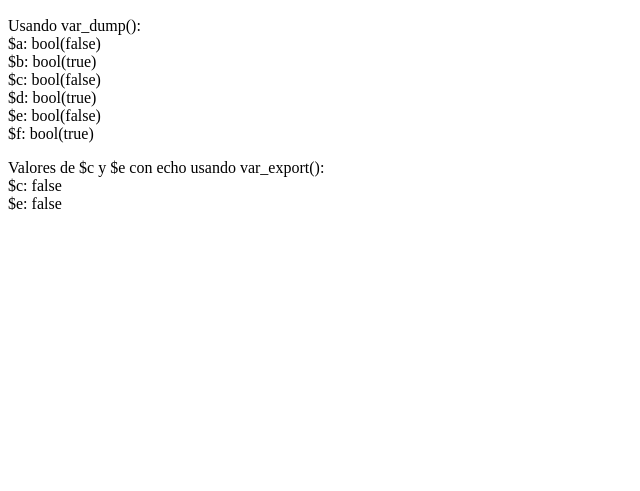
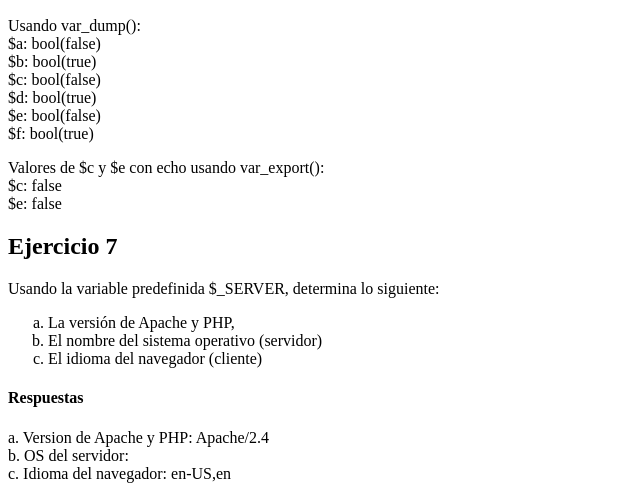
Before and after one commit to NeboDev/tecweb, a PHP site: page / in a window 1280 px wide. Shown: the part 2127-2618 px from the top of the page, without its empty margins (0-640 px from the left). Before the commit the page ends 2337 px from the top, so only its background shows below. Run offline with PHP 8.4, Linux system fonts and the light colour scheme; data that the repository does not hold is empty.

Commit message:
Ejercicio 7 agregado al index

```diff
--- a/practicas/p05/index.php
+++ b/practicas/p05/index.php
@@ -2,7 +2,7 @@
 <html xmlns="http://www.w3.org/1999/xhtml" xml:lang="es">
 <head>
     <meta http-equiv="Content-Type" content="text/html; charset=UTF-8" />
-    <title>Práctica 3</title>
+    <title>Práctica 5</title>
 </head>
 <body>
     <h2>Ejercicio 1</h2>
@@ -154,7 +154,21 @@
         echo '$c: ' . var_export($c, true) . "<br>";
         echo '$e: ' . var_export($e, true) . "<br>";
         echo '</p>';
+    ?>
 
+    <h2>Ejercicio 7</h2>
+    <p>Usando la variable predefinida $_SERVER, determina lo siguiente:</p>
+    <ol type="a">
+        <li>La versión de Apache y PHP,</li>
+        <li>El nombre del sistema operativo (servidor)</li>
+        <li>El idioma del navegador (cliente)</li>
+    </ol>
+    <?php
+        echo '<h4>Respuestas</h4>';
+        echo 'a. Version de Apache y PHP: ' . $_SERVER['SERVER_SOFTWARE'] . "<br>";
+        //No existe un indice concreto que nos de el nombre del SO pero con SERVER SIGNATURE se infiere PHP_OS si lo da.
+        echo 'b. OS del servidor: ' . $_SERVER['SERVER_SIGNATURE'] . "<br>";
+        echo 'c. Idioma del navegador: ' . $_SERVER['HTTP_ACCEPT_LANGUAGE'] . '<br>';
     ?>
 
 </body>
```
